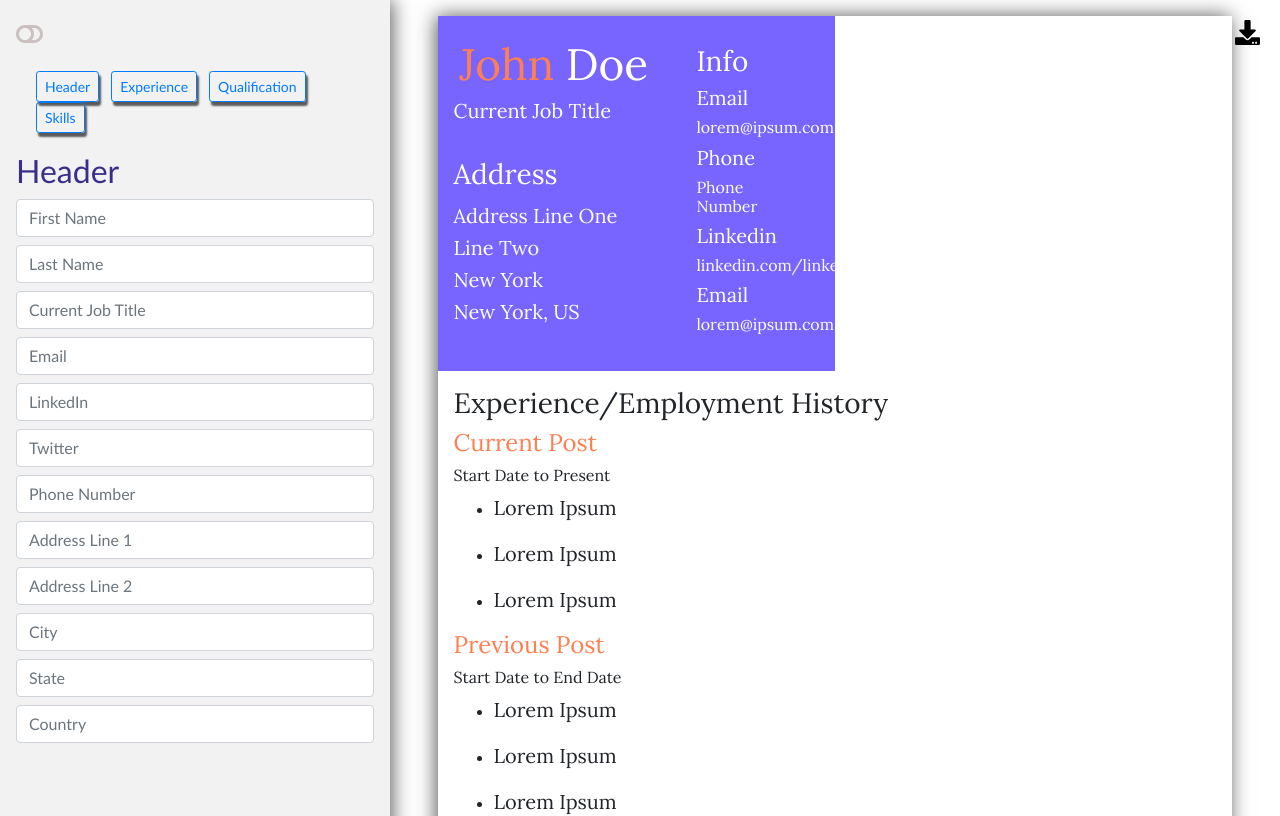
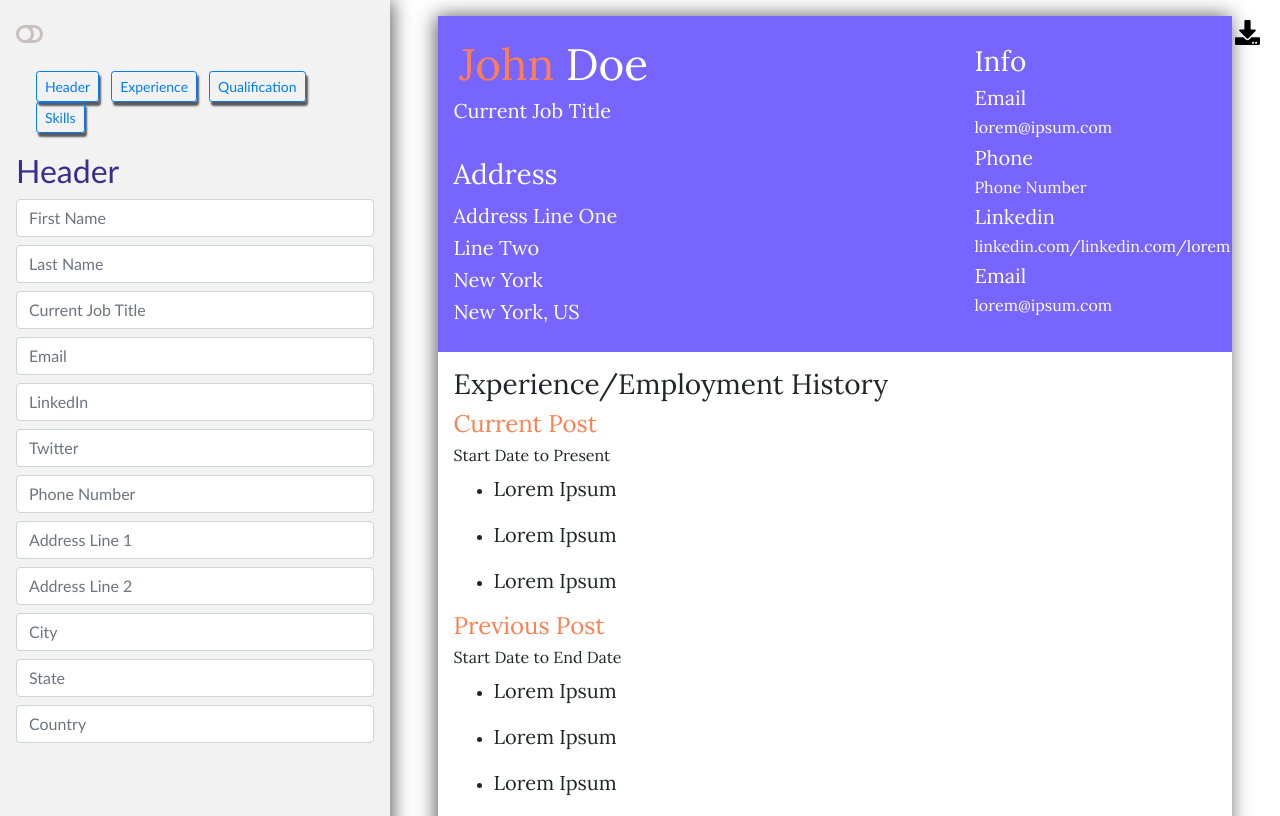
Before and after one commit to ArbiKhan007/appResume, a React (Create React App) app: page / in a window 1280 px wide. Shown: the top 816 px of the page. Built offline with nearby package versions, Linux system fonts and the light colour scheme.

Commit message:
Commit 7

```diff
--- a/src/Components/Resume/Header.js
+++ b/src/Components/Resume/Header.js
@@ -5,19 +5,17 @@ import Contact from "./Contact";
 function Header() {
   const darkStyle = {
     backgroundColor: "rgb(90,89,89)",
-    maxWidth: "50%",
   };
 
   let lightStyle = {
     backgroundColor: "rgb(120, 100, 255)",
-    maxWidth: "50%",
   };
 
   const { text, isDark } = useContext(ResumeContext);
 
   return (
     <div className="resume__header" style={isDark ? darkStyle : lightStyle}>
-      <div>
+      <div style={{ maxWidth: "50%" }}>
         <div className="resume__header__personal">
           <h1>
             <span className="first-name">{text.fName}</span> {text.lname}
```
